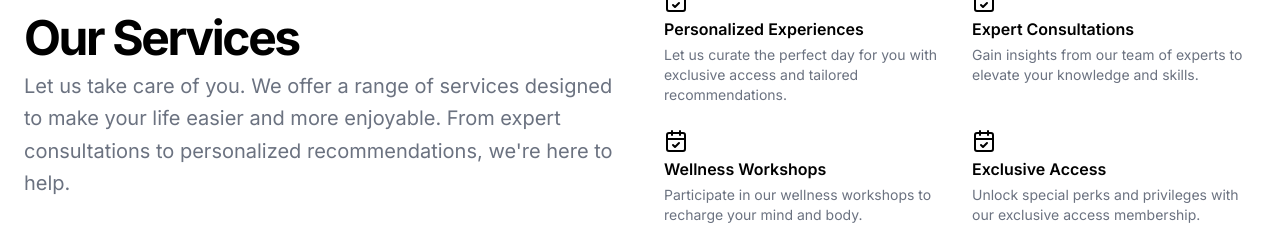
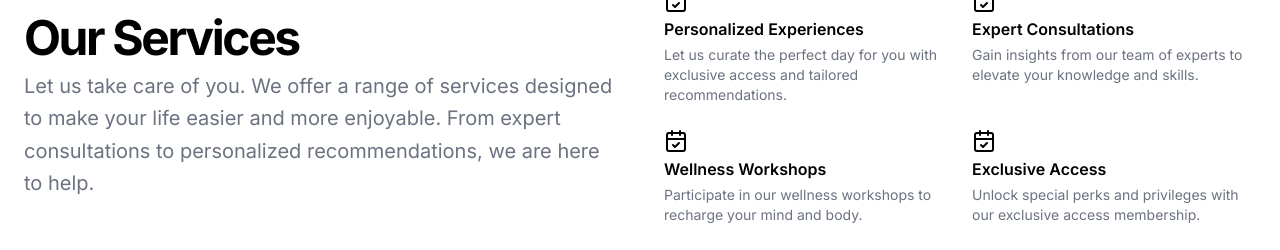
Before and after one commit to EduardoGarciaEnriquez/dino_lab, a Next.js app: page / in a window 1280 px wide. Shown: the part 809-1059 px from the top of the page. Built offline with nearby package versions, Linux system fonts and the light colour scheme.

Commit message:
fix: posible build error, 1st try: typo at page.tsx.

```diff
--- a/src/app/page.tsx
+++ b/src/app/page.tsx
@@ -93,7 +93,7 @@ export default function Home() {
                 <p className="max-w-[600px] text-gray-500 md:text-xl/relaxed lg:text-base/relaxed xl:text-xl/relaxed dark:text-gray-400">
                   Let us take care of you. We offer a range of services designed
                   to make your life easier and more enjoyable. From expert
-                  consultations to personalized recommendations, we're here to
+                  consultations to personalized recommendations, we are here to
                   help.
                 </p>
               </div>
```
Also changed, not shown: src/components/ui/carousel/index.tsx (renamed from src/app/components/ui/carousel/index.tsx).
